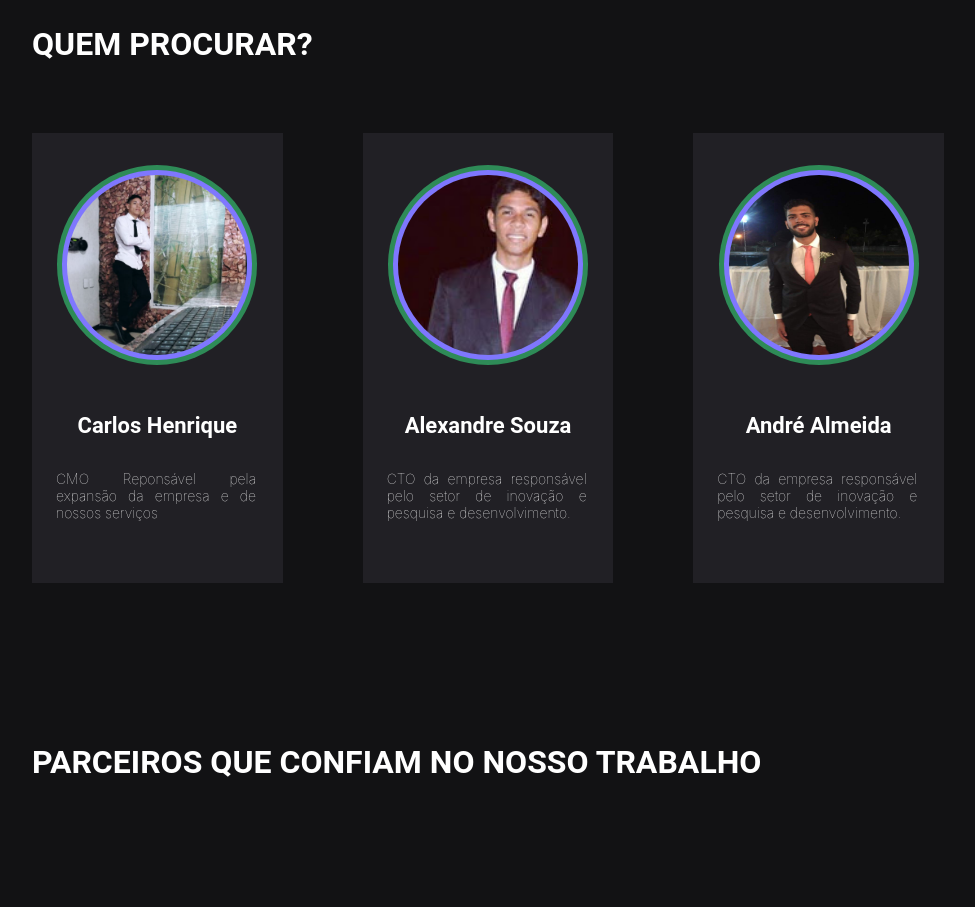
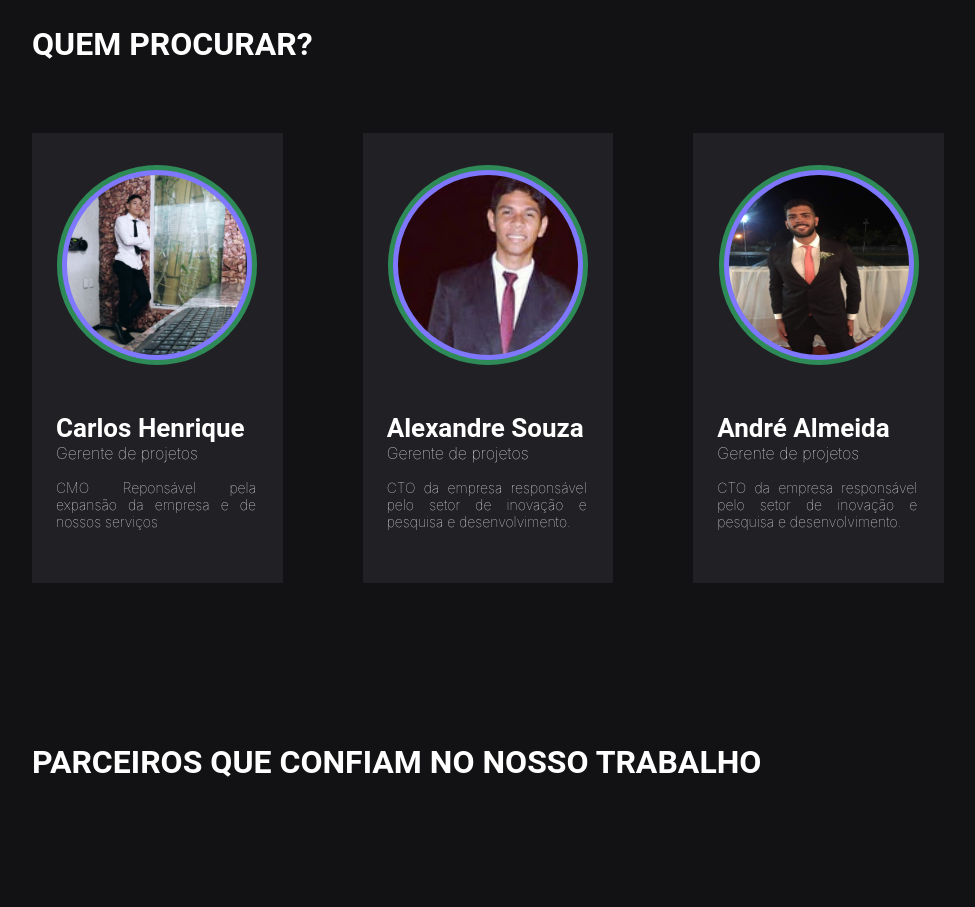
Before and after one commit to soualexandre/projeto-c2a, a React (Create React App) app: page / in a window 1280 px wide. Shown: the part 3040-3947 px from the top of the page, without its empty margins (152-1127 px from the left). Built offline with nearby package versions, Linux system fonts and the light colour scheme.

Commit message:
perfil melhor

```diff
--- a/src/Components/Home/Perfil/index.js
+++ b/src/Components/Home/Perfil/index.js
@@ -27,7 +27,7 @@ function Perfil() {
                                     </div>
                                 </div>
                                 <h1 className="perfil-name">Carlos Henrique</h1>
-
+                                <p className="perfil-cergo" > Gerente de projetos</p>
                                 <div className="perfil-bio">
                                     CMO Reponsável pela expansão da
                                     empresa e de nossos serviços
@@ -45,7 +45,7 @@ function Perfil() {
                                     </div>
                                 </div>
                                 <h1 className="perfil-name" >Alexandre Souza</h1>
-
+                                <p className="perfil-cergo" > Gerente de projetos</p>
                                 <div className="perfil-bio">
                                     CTO da empresa responsável pelo setor de inovação e pesquisa e desenvolvimento.
                                 </div>
@@ -60,6 +60,7 @@ function Perfil() {
                                     </div>
                                 </div>
                                 <h1 className="perfil-name">André Almeida</h1>
+                                <p className="perfil-cergo" > Gerente de projetos</p>
                                 <div className="perfil-bio">
                                     CTO da empresa responsável pelo setor de inovação e pesquisa e desenvolvimento.
                                 </div>
--- a/src/Components/Home/Perfil/perfil.css
+++ b/src/Components/Home/Perfil/perfil.css
@@ -24,14 +24,13 @@
     }
     .card-perfil{
         display: flex;
-        text-align: center;
     }
     .card-perfil-1{
         margin-left:0;
     }
   .perfil-name{
       margin-top: 3rem;
-      font-size: 22px;
+      font-size: 26px;
   }
 
     .perfil-circle{
@@ -59,15 +58,19 @@
 .perfil-image{
     margin: auto auto;
     display: flex;
-    align-items: center;
-    justify-content: center;
     height: 180px;
     width: 180px;
     border-radius: 100%;
 }
+.perfil-cergo{
+    color: #ffffff;
+    font-family: -apple-system, BlinkMacSystemFont, 'Segoe UI', Roboto, Oxygen, Ubuntu, Cantarell, 'Open Sans', 'Helvetica Neue', sans-serif;
+    font-weight: lighter;
+
+}
 .perfil-bio{
     max-width:200px;
-    margin-top: 2rem;
+    margin-top: 1rem;
     color: #ffffff;
     font-family: -apple-system, BlinkMacSystemFont, 'Segoe UI', Roboto, Oxygen, Ubuntu, Cantarell, 'Open Sans', 'Helvetica Neue', sans-serif;
     font-weight:lighter;
```
